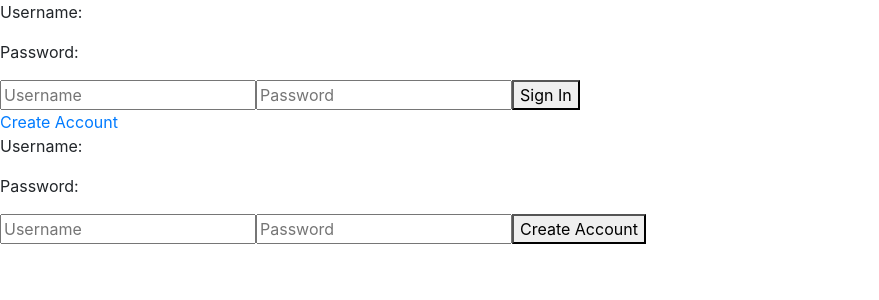
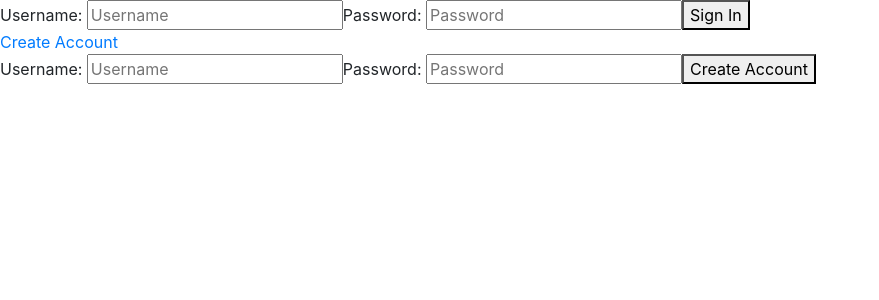
Before and after one commit to yutsukushi/Curate, a React (Create React App) app: page /createaccount in a window 1280 px wide. Shown: the top 300 px of the page, without its empty margins (0-879 px from the left). Built offline with nearby package versions, Linux system fonts and the light colour scheme.

Commit message:
Fixed login form

```diff
--- a/src/components/Authentication/CreateAcc.js
+++ b/src/components/Authentication/CreateAcc.js
@@ -6,8 +6,7 @@ function CreateAcc(props) {
     return (
       <BrowserRouter>
         <form action="/createaccount/" method="POST">
-          <p>Username: {props.username}</p>
-          <p>Password: {props.password}</p>
+          <span>Username: {props.username}</span>
           <input
             type="text"
             placeholder="Username"
@@ -15,6 +14,7 @@ function CreateAcc(props) {
             value={props.username}
             onChange={props.onChange}
           />
+          <span>Password: {props.password}</span>
           <input
             type="password"
             placeholder="Password"
--- a/src/components/Authentication/Signin.js
+++ b/src/components/Authentication/Signin.js
@@ -9,8 +9,7 @@ function SignIn(props) {
     <div>
     <BrowserRouter>
     <form action="/login" method="GET">
-        <p>Username: {props.username}</p>
-        <p>Password: {props.password}</p>
+        <span>Username: {props.username}</span>
         <input
         type="text"
         placeholder="Username"
@@ -18,6 +17,7 @@ function SignIn(props) {
         value={props.username}
         onChange={props.handleInputChange}
         />
+        <span>Password: {props.password}</span>
         <input
         type="password"
         placeholder="Password"
```
Also changed, not shown: 1 other file (tests, documents, lock files or other folders).
